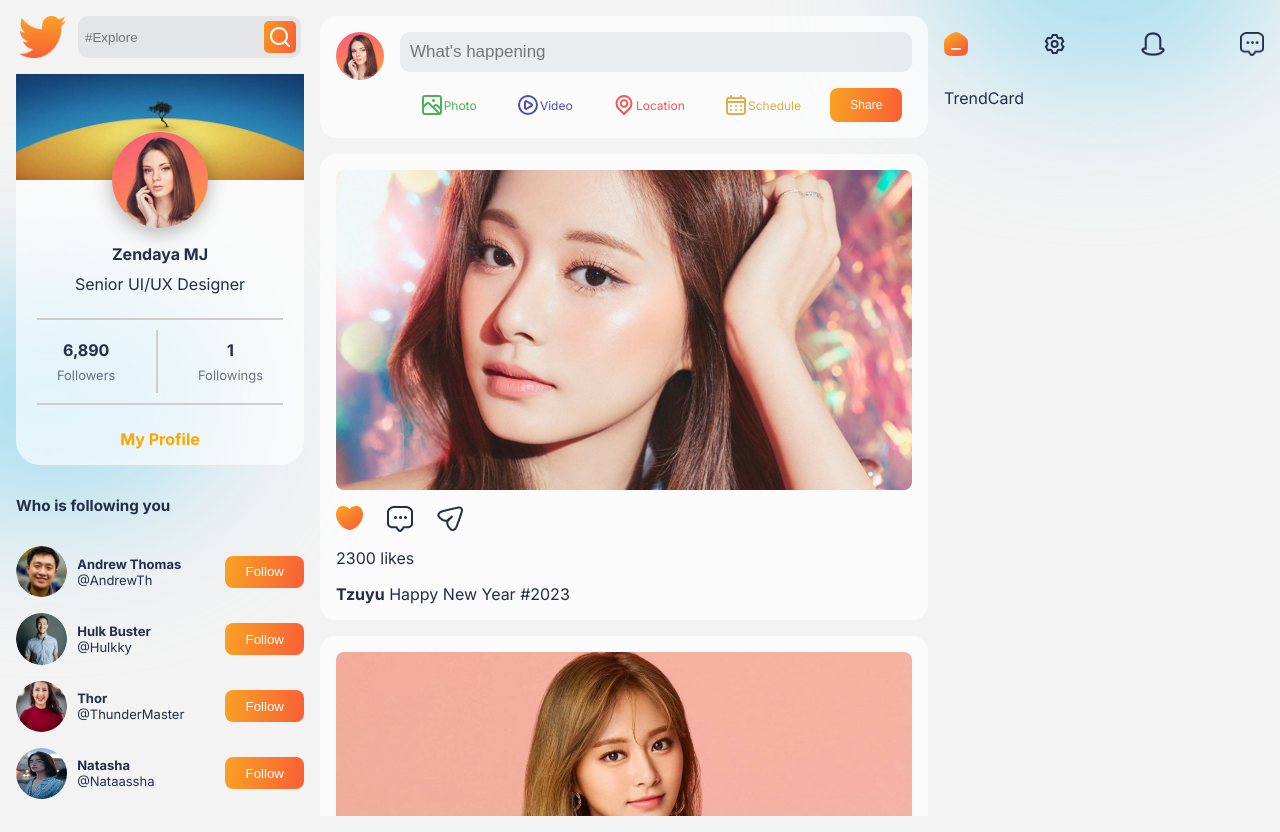
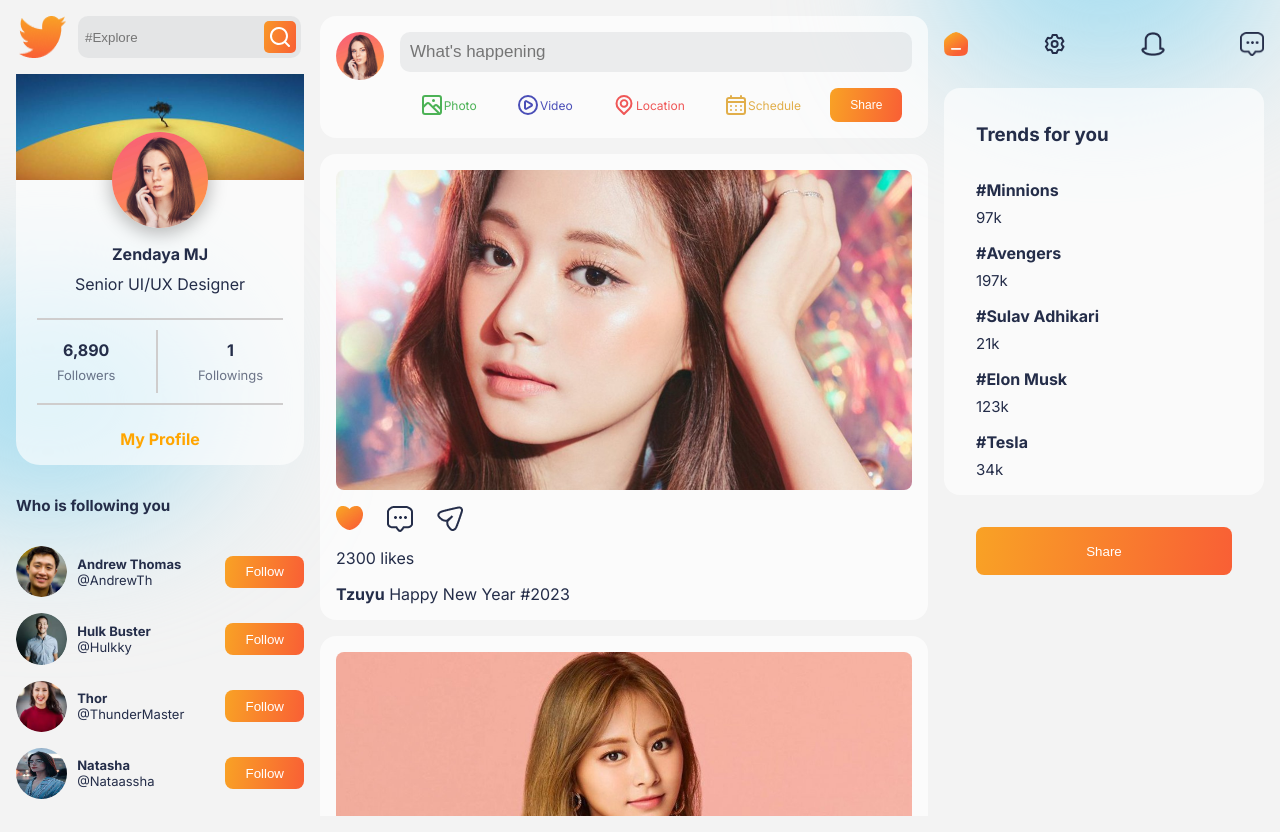
Before and after one commit to Sulav21/socialinsta-frontend, a React (Create React App) app: page / in a window 1280 px wide. Built offline with nearby package versions, Linux system fonts and the light colour scheme.

Commit message:
right side trend page completed

```diff
--- a/src/components/RightSide/RightSide.jsx
+++ b/src/components/RightSide/RightSide.jsx
@@ -18,6 +18,9 @@
      </div>
 
      <TrendCard />
+     <button className="btn rs-btn">
+        Share
+     </button>
     </div>
   )
 }
--- a/src/components/Trendcard/TrendCard.css
+++ b/src/components/Trendcard/TrendCard.css
@@ -0,0 +1,28 @@
+.trendCard{
+    display: flex;
+    flex-direction: column;
+    gap: 1rem;
+    background-color: var(--cardColor);
+    padding: 1rem;
+    border-radius: 1rem;
+    padding-left: 2rem;
+}
+
+.trend{
+    display: flex;
+    flex-direction: column;
+    gap: 0.5rem;
+}
+
+.trend>span:nth-of-type(1){
+    font-weight: bold;
+}
+.trend>span:nth-of-type(2){
+font-size: 15px;
+}
+
+.rs-btn{
+    height: 3rem;
+    width: 80%;
+    align-self: center;
+}
--- a/src/components/Trendcard/TrendCard.jsx
+++ b/src/components/Trendcard/TrendCard.jsx
@@ -1,8 +1,18 @@
-import React from 'react'
-import './TrendCard.css'
-
+import React from "react";
+import "./TrendCard.css";
+import { TrendData } from "../../Data/TrendData";
 export const TrendCard = () => {
   return (
-    <div>TrendCard</div>
-  )
-}
+    <div className="trendCard">
+      <h3>Trends for you</h3>
+      {TrendData.map((trend) => {
+        return (
+          <div className="trend">
+            <span>#{trend.name}</span>
+            <span> {trend.shares}k</span>
+          </div>
+        );
+      })}
+    </div>
+  );
+};
```
